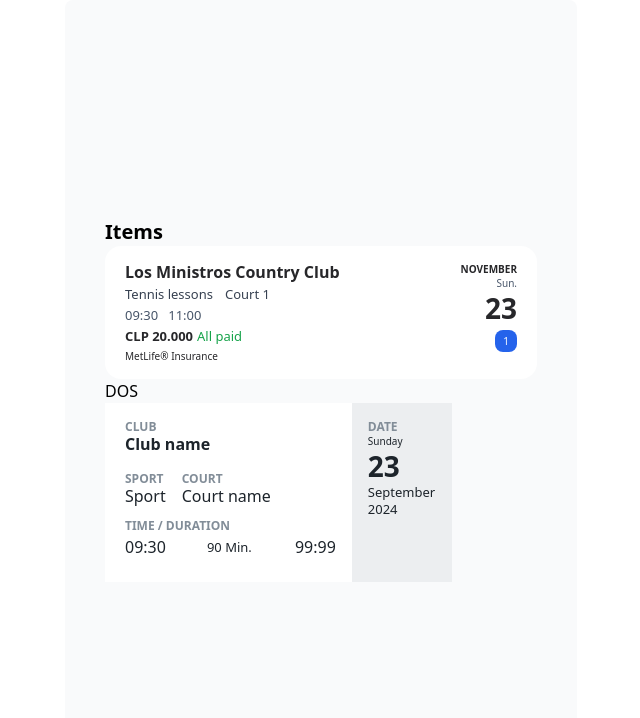
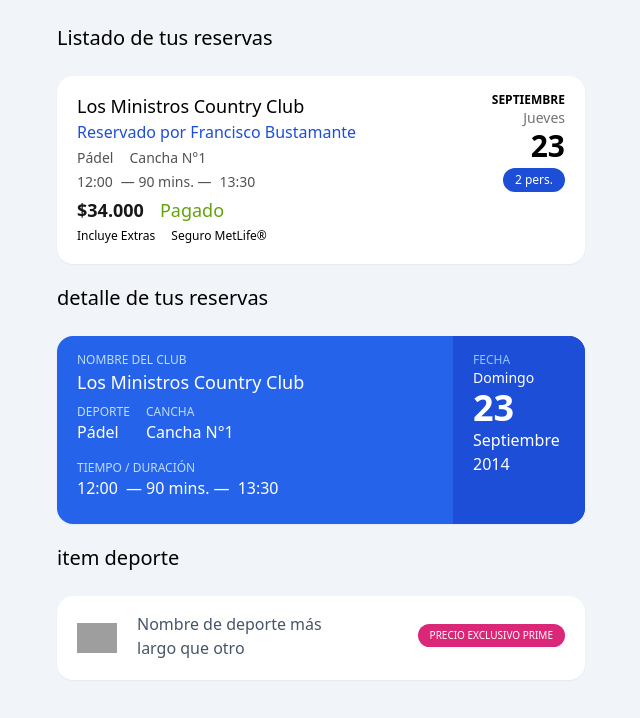
Before and after one commit to alexcampusanocl/testTailwind, a plain HTML site: page index2.html in a window 1280 px wide. Shown: the whole page, without its empty margins (319-959 px from the left). Drawn offline with nearby package versions, Linux system fonts and the light colour scheme; grey boxes are pictures that could not be loaded.

Commit message:
varios componentes y trabajando en componente de clubes favoritos

```diff
--- a/index2.html
+++ b/index2.html
@@ -6,98 +6,104 @@
     <title>prueba de componente</title>
     <script src="https://cdn.tailwindcss.com"></script>
 </head>
-<body>
-    <div class="relative flex min-h-screen sm:mx-auto sm:max-w-lg sm:rounded-lg sm:px-10 flex-col justify-center overflow-hidden bg-gray-50 py-6 sm:py-12 ">
-        <h1 class="text-base font-bold text-xl font-['DM sans']">Items</h1>
+<body class="bg-slate-100">
+    <div class="container max-w-xl mx-auto py-6 px-6">
 
 
-        <div class="h-[133px] px-5 py-4 bg-white rounded-2xl flex-col justify-start items-start gap-4 inline-flex">
-            <div class="self-stretch justify-start items-start gap-3 inline-flex">
-                <div class="grow shrink basis-0 self-stretch flex-col justify-start items-start gap-1 inline-flex">
-                    <div class="self-stretch text-zinc-800 text-base font-semibold font-['SF Pro'] leading-tight">Los Ministros Country Club</div>
-                    <div class="self-stretch justify-start items-start gap-3 inline-flex">
-                        <div class="text-gray-700 text-[13px] font-normal font-['SF Pro'] leading-[17px]">Tennis lessons</div>
-                        <div class="grow shrink basis-0 text-gray-700 text-[13px] font-normal font-['SF Pro'] leading-[17px]">Court 1</div>
+		<h3 class="text-xl">Listado de tus reservas</h3>
+
+        <div class="pt-4 pb-5 px-5 flex w-full bg-white rounded-2xl shadow-sm gap-4 inline-flex max-w-xl mt-6">
+
+            <div class="grow shrink basis-0 self-stretch w-3/4">
+                <h3 class="text-lg font-medium">Los Ministros Country Club</h3>
+                <p class="font-medium text-blue-700 pb-1">Reservado por Francisco Bustamante</p>
+                <div class="flex flex-row gap-4 pb-1">
+                    <p class="font-medium text-neutral-600 text-sm">Pádel</p>
+                    <p class="font-medium text-neutral-600 text-sm">Cancha N°1</p>
+                </div>
+                <div class="flex flex-row gap-2 pb-1">
+                    <p class="font-medium text-neutral-600 text-sm">12:00</p>
+                    <span class="font-medium text-neutral-600 text-sm"> — 90 mins. — </span>
+                    <p class="font-medium text-neutral-600 text-sm">13:30</p>
+                </div>
+                <div class="flex flex-row gap-4 pb-1">
+                    <p class="font-bold text-neutral-900 text-lg">$34.000</p>
+                    <p class="font-medium text-lime-600 text-lg">Pagado</p>
+                </div>
+                <div class="flex flex-row gap-4 text-xs font-medium text-black">
+                    <p>Incluye Extras</p>
+                    <p>Seguro MetLife®</p>
+                </div>
+            </div>
+            <div class="flex-col w-1/4 text-right">
+                <h5 class="uppercase text-xs font-bold">Septiembre</h5>
+                <p class="text-sm text-neutral-500">Jueves</p>
+                <h2 class="text-3xl font-bold">23</h2>
+                <span class="bg-blue-700 text-white text-xs px-3 py-1 rounded-3xl inline-block mt-1">2 pers.</span>
+            </div>
+        </div>
+
+        <!-- detalle de reserva -->
+        <p class="size-5"></p>
+        <h3 class="text-xl">detalle de tus reservas</h3>
+
+        <div class="flex w-full bg-blue-600 text-white rounded-2xl shadow-sm gap-4 inline-flex max-w-xl mt-6">
+
+            <div class="grow shrink basis-0 self-stretch w-3/4 pt-4 pb-5 px-5 ">
+                <div id="club" class=" pb-2">
+                    <h5 class="uppercase text-xs font-base text-blue-200">Nombre del club</h5>
+                    <h3 class="text-lg font-medium">Los Ministros Country Club</h3>
+                </div>
+
+                <div class="flex flex-row gap-4 pb-4">
+                    <div id="deporte">
+                        <h5 class="uppercase text-xs font-base text-blue-200">deporte</h5>
+                        <p class="font-medium text-white text-base">Pádel</p>
                     </div>
-                    <div class="justify-start items-center gap-2.5 inline-flex">
-                        <div class="text-slate-600 text-[13px] font-normal font-['SF Pro'] leading-[17px]">09:30</div>
-                        <div class="text-slate-600 text-[13px] font-normal font-['SF Pro'] leading-[17px]">11:00</div>
-                    </div>
-                    <div class="justify-start items-start gap-1 inline-flex">
-                        <div class="text-zinc-800 text-[13px] font-semibold font-['SF Pro'] leading-[17px]">CLP 20.000</div>
-                        <div class="h-[17px] justify-start items-start flex">
-                            <div class="text-green-600 text-[13px] font-normal font-['SF Pro'] leading-[17px]">All paid</div>
-                        </div>
-                    </div>
-                    <div class="self-stretch justify-start items-start gap-3 inline-flex">
-                        <div class="text-right text-zinc-800 text-[10px] font-medium font-['SF Pro'] leading-[14px]">MetLife® Insurance</div>
+                    <div id="cancha">
+                        <h5 class="uppercase text-xs font-base text-blue-200">Cancha</h5>
+                        <p class="font-medium text-white text-base">Cancha N°1</p>
                     </div>
                 </div>
-                <div class="flex-col justify-start items-end gap-1 inline-flex">
-                    <div class="flex-col justify-start items-end flex">
-                        <div class="text-right text-zinc-800 text-[10px] font-bold font-['SF Pro'] uppercase leading-[14px]">November</div>
-                        <div class="flex-col justify-start items-end flex">
-                            <div class="text-right text-slate-600 text-[10px] font-medium font-['SF Pro'] leading-[14px]">Sun.</div>
-                            <div class="text-right text-zinc-800 text-[28px] font-bold font-['SF Pro'] leading-9">23</div>
+                <div class="pb-1">
+                    <div id="tiempo">
+                        <h5 class="uppercase text-xs font-base text-blue-200">Tiempo / duración</h5>
+                        <div class="datos flex flex-row gap-2">
+                            <p class="font-medium text-white text-base">12:00</p>
+                            <span class="font-medium text-white text-base"> — 90 mins. — </span>
+                            <p class="font-medium text-white text-base">13:30</p>
                         </div>
-                    </div>
-                    <div class="px-2 py-1 bg-blue-600 rounded-lg justify-start items-center gap-1 inline-flex">
-                        <div class="text-white text-[10px] font-medium font-['SF Pro'] leading-[14px]">1</div>
                     </div>
                 </div>
             </div>
-        </div>
 
-        DOS
-
-        <div class="w-96 rounded-2xl justify-start items-start inline-flex">
-            <div class="self-stretch pl-5 pr-4 pt-4 pb-5 bg-white flex-col justify-start items-start gap-3 inline-flex">
-                <div class="self-stretch h-10 flex-col justify-start items-start flex">
-                    <div class="text-[#828d98] text-xs font-semibold font-['SF Pro'] uppercase leading-tight">Club</div>
-                    <div class="text-[#1d242b] text-base font-semibold font-['SF Pro'] leading-tight">Club name</div>
-                </div>
-                <div class="self-stretch justify-start items-start gap-4 inline-flex">
-                    <div class="flex-col justify-start items-start inline-flex">
-                        <div class="text-[#828d98] text-xs font-semibold font-['SF Pro'] uppercase leading-tight">Sport</div>
-                        <div class="text-[#1d242b] text-base font-normal font-['SF Pro'] leading-tight">Sport</div>
-                    </div>
-                    <div class="grow shrink basis-0 flex-col justify-start items-start inline-flex">
-                        <div class="text-[#828d98] text-xs font-semibold font-['SF Pro'] uppercase leading-tight">Court</div>
-                        <div class="self-stretch text-[#1d242b] text-base font-normal font-['SF Pro'] leading-tight">Court name</div>
-                    </div>
-                </div>
-                <div class="self-stretch h-11 flex-col justify-start items-start gap-1 flex">
-                    <div class="text-[#828d98] text-xs font-semibold font-['SF Pro'] uppercase leading-tight">Time / Duration</div>
-                    <div class="self-stretch justify-center items-center gap-1.5 inline-flex">
-                        <div class="text-[#1d242b] text-base font-medium font-['SF Pro'] leading-tight">09:30</div>
-                        <div class="w-[117px] h-[17px] relative">
-                            <div class="h-[17px] px-2 left-[27px] top-0 absolute bg-white rounded-lg justify-center items-center inline-flex">
-                                <div class="text-center text-[#1d242b] text-[13px] font-normal font-['SF Pro'] leading-[17px]">90 Min.</div>
-                            </div>
-                        </div>
-                        <div class="text-[#1d242b] text-base font-medium font-['SF Pro'] leading-tight">99:99</div>
-                    </div>
-                </div>
-            </div>
-            <div class="w-[100px] self-stretch px-4 pt-4 pb-5 bg-[#eceef0] flex-col justify-start items-start inline-flex">
-                <div class="self-stretch text-[#828d98] text-xs font-semibold font-['SF Pro'] uppercase leading-tight">Date</div>
-                <div class="self-stretch h-[84px] flex-col justify-start items-start flex">
-                    <div class="text-[#1d242b] text-[10px] font-medium font-['SF Pro'] leading-[14px]">Sunday</div>
-                    <div class="text-[#1d242b] text-[28px] font-bold font-['SF Pro'] leading-9">23</div>
-                    <div class="self-stretch text-[#1d242b] text-[13px] font-normal font-['SF Pro'] leading-[17px]">September</div>
-                    <div class="self-stretch text-[#1d242b] text-[13px] font-normal font-['SF Pro'] leading-[17px]">2024</div>
-                </div>
+            <div class="flex-col w-1/4 bg-blue-700 pt-4 pb-5 px-5 rounded-r-2xl">
+                <h5 class="uppercase text-xs font-medium text-blue-300">Fecha</h5>
+                <p class="text-sm ">Domingo</p>
+                <h2 class="text-4xl font-bold">23</h2>
+                <p class="font-base text-ellipsis overflow-hidden">Septiembre</p>
+                <p>2014</p>
             </div>
         </div>
 
 
+        <!-- detalle de reserva -->
+        <p class="size-5"></p>
+        <h3 class="text-xl">item deporte</h3>
 
+        <div class="flex w-full bg-white rounded-2xl shadow-sm gap-3 inline-flex max-w-xl mt-6 px-5 content-center">
 
+            <div class=" self-stretch content-center w-12">
+                <img src="https://cdn-icons-png.flaticon.com/512/103/103956.png" width="40" alt="Deporte">
+            </div>
+            <div class=" content-center grow flex-1 self-stretch pt-4 pb-5"><p class="font-medium text-slate-600">Nombre de deporte más largo que otro</p></div>
+            <div class=" content-center grow flex-1 self-stretch  pt-4 pb-5 text-right">
+                <span class="uppercase bg-pink-600 text-white text-[10px] px-3 py-1 rounded-3xl inline-block mt-1 text-ellipsis overflow-hidden">Precio exclusivo PRIME</span>
+            </div>
 
-
-
-
+        </div>
 
     </div>
+
 </body>
 </html>
```
Also changed, not shown: index3.html (+8 -42 lines), index4.html (+55 -17 lines).
